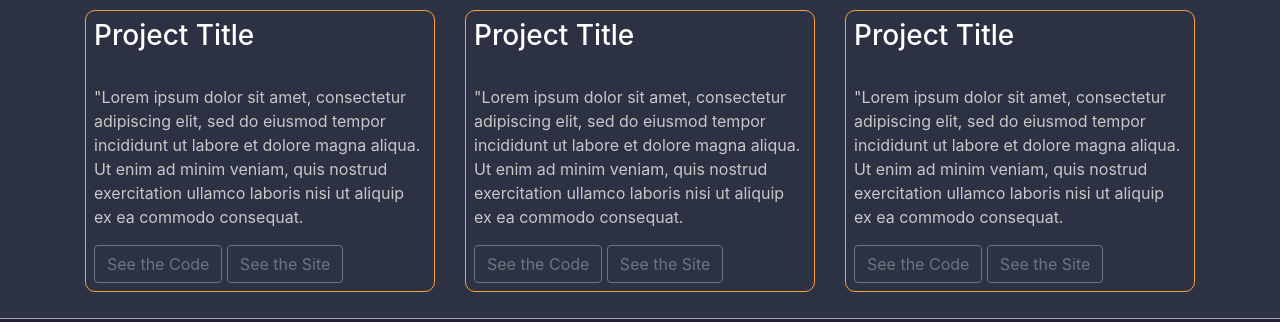
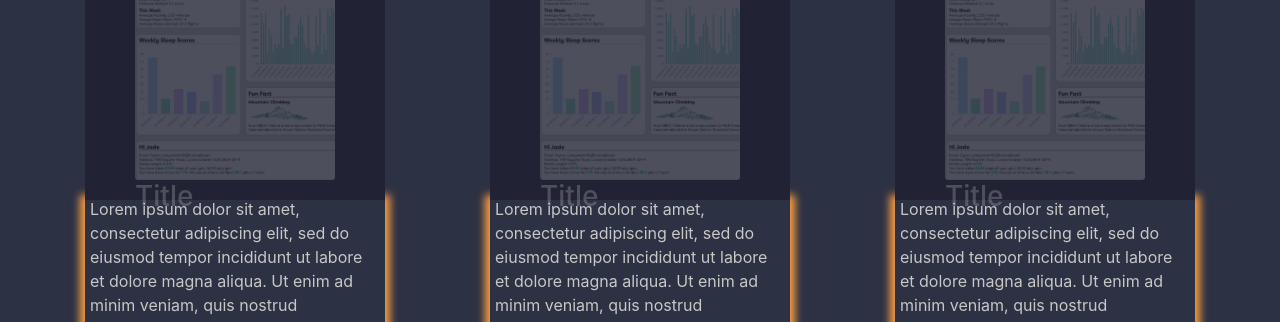
Before and after one commit to KVeitch/AWS-Portfolio, a plain HTML site: page index.html in a window 1280 px wide. Shown: the part 363-685 px from the top of the page. Drawn offline with nearby package versions, Linux system fonts and the light colour scheme.

Commit message:
Second stage for cards begins animation

```diff
--- a/index.html
+++ b/index.html
@@ -81,7 +81,7 @@
       <div class="container">
         <h2>A few of my projects</h2>
         <p></p>
-        <div class="row">
+        <!-- <div class="row">
           <div class="col-lg centered">
             <div class="project-card">
               <h3 class="project-title">Project Title</h3>
@@ -112,8 +112,64 @@
             </div>
           </div>
 
+        </div> -->
+
+        <div class="card-container">
+
+          <div class="card-p">
+            <div class="card-face card-face1">
+              <div class="project-desc">
+                <img src="./assests/images/fitlit-card.png" alt="" class="card-img">
+                <h3>Title</h3>
+              </div>
+            </div>
+            <div class="card-face card-face2">
+              <div class="project-desc">
+                <p>Lorem ipsum dolor sit amet, consectetur adipiscing elit, sed do eiusmod tempor incididunt ut labore et dolore magna aliqua. Ut enim ad minim veniam, quis nostrud exercitation ullamco laboris nisi ut aliquip ex ea commodo consequat.</p>
+                <div class="btn-container">
+                  <button class="code-btn btn btn-outline-secondary">See the Code</button>
+                  <button class="site-btn btn btn-outline-secondary">See the Site</button>
+                </div>
+              </div>
+            </div>
+          </div>
+
+          <div class="card-p">
+            <div class="card-face card-face1">
+              <div class="project-desc">
+                <img src="./assests/images/fitlit-card.png" alt="" class="card-img">
+                <h3>Title</h3>
+              </div>
+            </div>
+            <div class="card-face card-face2">
+              <div class="project-desc">
+                <p>Lorem ipsum dolor sit amet, consectetur adipiscing elit, sed do eiusmod tempor incididunt ut labore et dolore magna aliqua. Ut enim ad minim veniam, quis nostrud exercitation ullamco laboris nisi ut aliquip ex ea commodo consequat.</p>
+                <button class="code-btn btn btn-outline-secondary">See the Code</button>
+                <button class="site-btn btn btn-outline-secondary">See the Site</button>
+              </div>
+            </div>
+          </div>
+
+          <div class="card-p">
+            <div class="card-face card-face1">
+              <div class="project-desc">
+                <img src="./assests/images/fitlit-card.png" alt="" class="card-img">
+                <h3>Title</h3>
+              </div>
+            </div>
+            <div class="card-face card-face2">
+              <div class="project-desc">
+                <p>Lorem ipsum dolor sit amet, consectetur adipiscing elit, sed do eiusmod tempor incididunt ut labore et dolore magna aliqua. Ut enim ad minim veniam, quis nostrud exercitation ullamco laboris nisi ut aliquip ex ea commodo consequat.</p>
+                <button class="code-btn btn btn-outline-secondary">See the Code</button>
+                <button class="site-btn btn btn-outline-secondary">See the Site</button>
+              </div>
+            </div>
+          </div>
+
 
         </div>
+
+
       </div>
     </section>
 
--- a/style.css
+++ b/style.css
@@ -77,9 +77,67 @@ p,li,span,lable,input,textarea {
 
 .project-card:hover{
   -webkit-box-shadow: 0px 0px 8px 5px rgba(253,158,65,1);
--moz-box-shadow: 0px 0px 8px 5px rgba(253,158,65,1);
-box-shadow: 0px 0px 8px 5px rgba(253,158,65,1);
+  -moz-box-shadow: 0px 0px 8px 5px rgba(253,158,65,1);
+  box-shadow: 0px 0px 8px 5px rgba(253,158,65,1);
 }
 .dark{
   background-color: var(--mainColor);
 }
+
+.card-container{
+  position: relative;
+  display:flex;
+  justify-content: space-between;
+}
+.card-img{
+  max-height:200px;
+  max-width:300px;
+}
+.card-container .card-p {
+  position: relative;
+}
+.card-container .card-p .card-face{
+  width:300px;
+  height:200px;
+  transition: 0.5s;
+}
+
+.card-container .card-p .card-face.card-face1 {
+  position: relative;
+  background:var(--mainColor);
+  display:flex;
+  justify-content: center;
+  align-items: center;
+  z-index:1
+}
+
+.card-container .card-p .card-face.card-face1 .project-desc{
+  opacity:0.2;
+  transition: 0.5s;
+}
+
+.card-container .card-p:hover .card-face.card-face1 .project-desc{
+  opacity: 1;
+
+}
+
+.card-container .card-p .card-face.card-face2 {
+  position: relative;
+  background:var(--secondColor);
+  display:flex;
+  justify-content: center;
+  align-items: center;
+  padding:5px;
+  -webkit-box-shadow: 0px 0px 8px 5px rgba(253,158,65,1);
+  -moz-box-shadow: 0px 0px 8px 5px rgba(253,158,65,1);
+  box-shadow: 0px 0px 8px 5px rgba(253,158,65,1);
+}
+
+.card-container .card-p .card-face.card-face2 .project-desc p {
+ margin:0;
+}
+
+.btn-container{
+  display:flex;
+  justify-content: space-between;
+}
```
